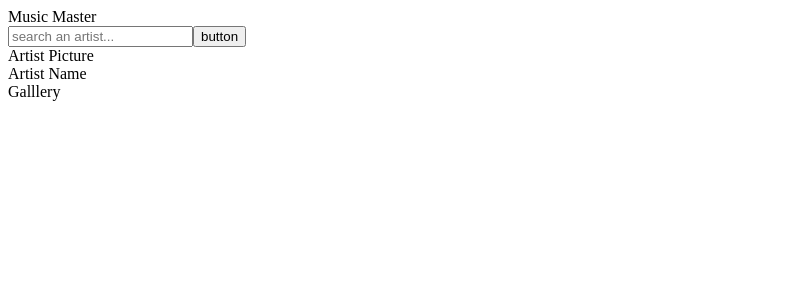
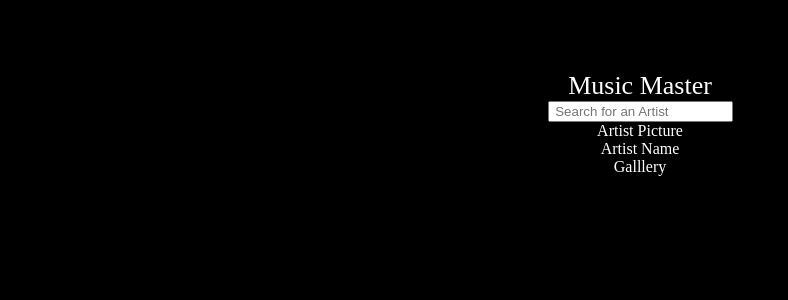
Before and after one commit to jimhantrix/musicmaster-, a React (Create React App) app: page / in a window 1280 px wide. Shown: the top 300 px of the page, without its empty margins (0-788 px from the left). Built offline with nearby package versions, Linux system fonts and the light colour scheme; the HTML template or start-up script is replaced by a standard one.

Commit message:
updated css and jsx file

```diff
--- a/package.json
+++ b/package.json
@@ -5,6 +5,7 @@
   "dependencies": {
     "boostrap": "^2.0.0",
     "react": "^16.5.2",
+    "react-bootstrap": "^0.32.4",
     "react-dom": "^16.5.2",
     "react-scripts": "1.1.5"
   },
--- a/src/App.css
+++ b/src/App.css
@@ -0,0 +1,20 @@
+
+body{
+
+	background: #000;
+	color: #fff;
+}
+
+
+.App {
+
+	text-align: center;
+	padding: 5%;
+
+
+}
+
+.App-title{
+
+	font-size: 26px;
+}
--- a/src/App.jsx
+++ b/src/App.jsx
@@ -1,4 +1,6 @@
 import React, { Component } from 'react';
+import  './App.css';
+import { FormGroup, FormControl, InputGroup, Glyphicon } from 'react-bootstrap';
 
 
 class App extends Component {
@@ -11,24 +13,29 @@
 
 				<div className="App-title">Music Master</div>
 
-			<div>
-				<input placeholder="search an artist..."/>
-				<button>button</button>
-			</div>
+				<FormGroup>
+					<InputGroup>
+						<FormControl
+							type="text"
+							placeholder=" Search for an Artist"
+						/>
+						<InputGroup.Addon>
+						<Glyphicon glyph="search"></Glyphicon>
+					</InputGroup.Addon>
+					</InputGroup>
+
+				</FormGroup>
 
 				<div className="Profile">
 
 					<div> Artist Picture </div>
 					<div> Artist Name </div>
-
 				</div>
 
 				<div className="Gallery">
 					Galllery
 				</div>
-
 			</div>
-
 		)
 	}
 }
```
Also changed, not shown: 1 other file (tests, documents, lock files or other folders). Lines whose indentation alone changed are shown as unchanged.
